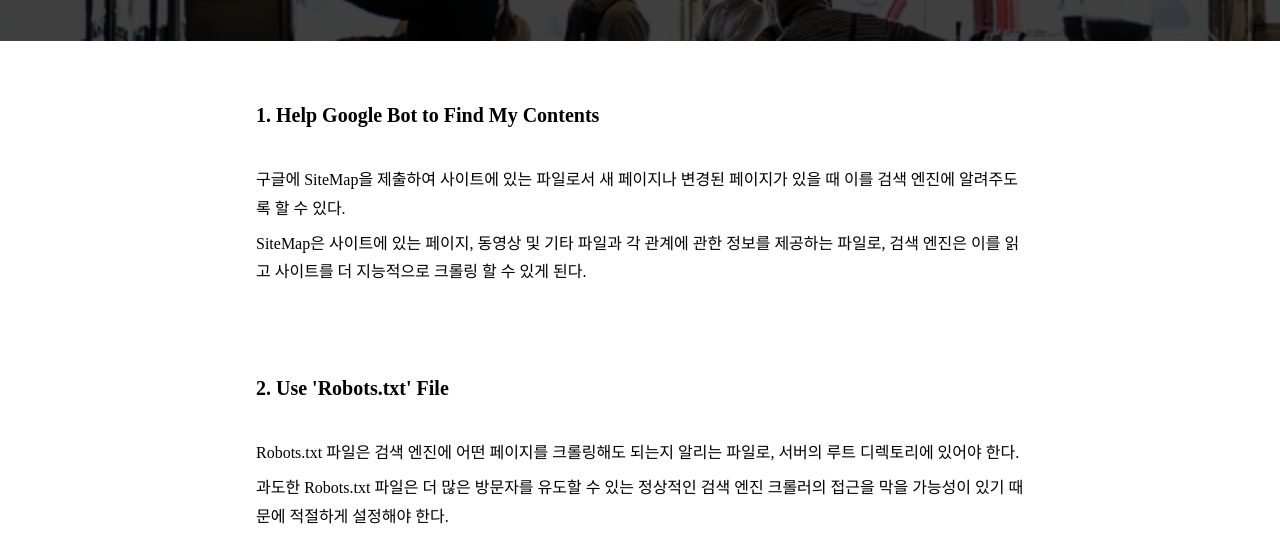
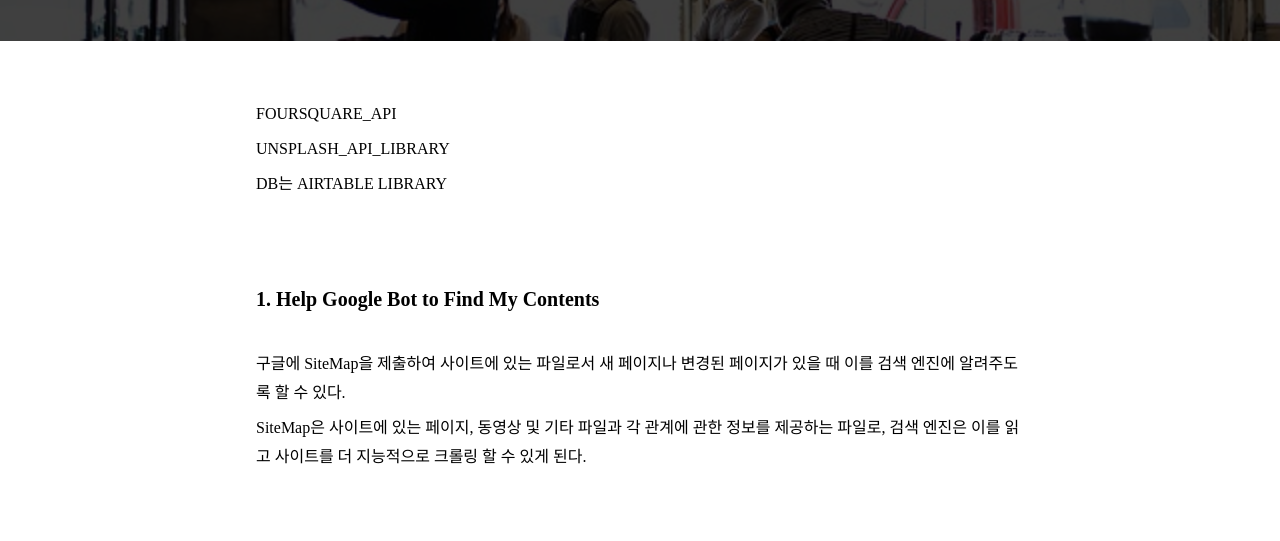
Before and after one commit to shinhonggyu/gatsby-myblog-typescript, a Gatsby site: page /coffee-stores/ in a window 1280 px wide. Shown: the part 259-800 px from the top of the page. Built offline with nearby package versions, Linux system fonts and the light colour scheme; Gatsby itself is replaced by a stand-in of ours; a web font is replaced by a local one.

Commit message:
2022-05-13 31살

```diff
--- a/contents/coffee-stores.md
+++ b/contents/coffee-stores.md
@@ -5,6 +5,12 @@ categories: ['Web', 'SEO', 'Next.js', 'SSG', 'CSR', 'API']
 summary: '홈페이지를 운영하는 많은 사람들 또는 기업들이 검색 페이지 최상단에 보여지게 하기 위해 어떤 최적화 작업을 하는지 알아보자.'
 thumbnail: './test.jpg'
 ---
+
+FOURSQUARE_API
+
+UNSPLASH_API_LIBRARY
+
+DB는 AIRTABLE LIBRARY
 
 ### 1. Help Google Bot to Find My Contents
 
```
